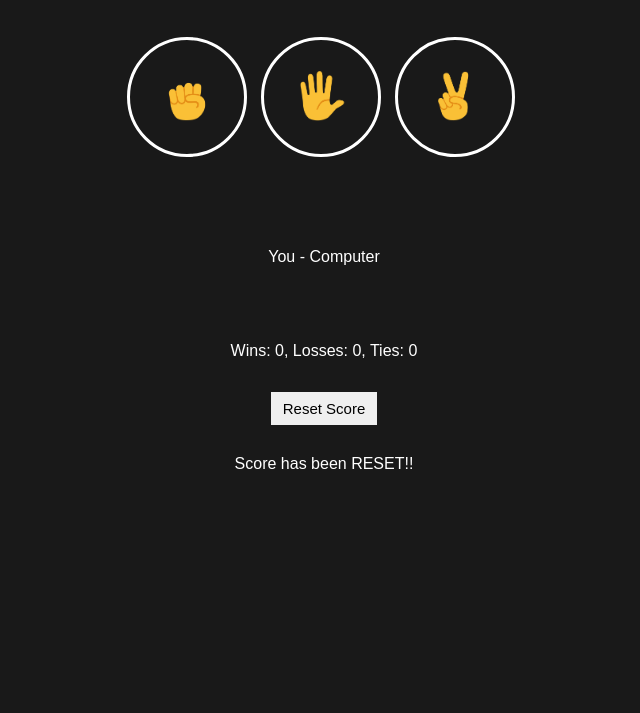
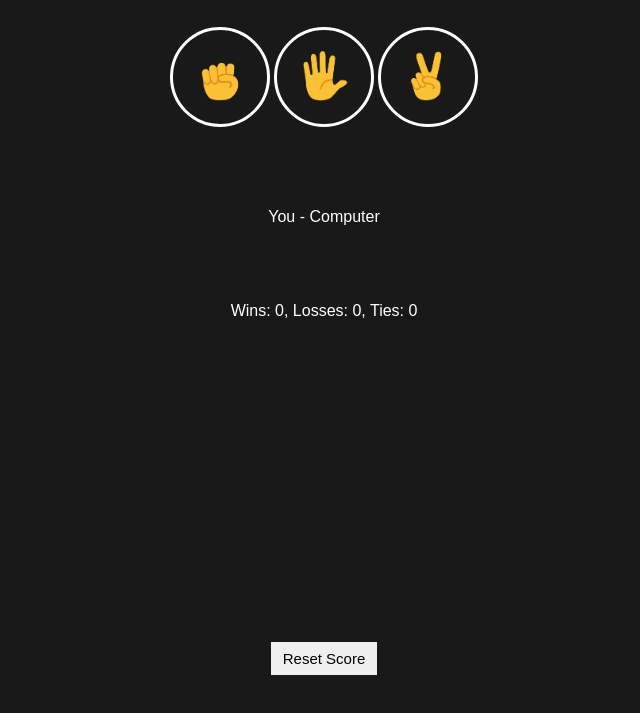
Before and after one commit to pratapaditya948/RPS-Game, a plain HTML site: page index.html in a window 1280 px wide. Both pictures are taken after a click on the button "Reset Score". Shown: the part 75-788 px from the top of the page, without its empty margins (316-956 px from the left). Drawn offline with Linux system fonts and the light colour scheme.

Commit message:
V1.1 few changes with the layout

```diff
--- a/Rock-Paper-Scissors.css
+++ b/Rock-Paper-Scissors.css
@@ -20,22 +20,15 @@ body {
   font-weight: bold;
 }
 
-.middle-section {
-  display: flex;
-  flex-direction: row;
-  justify-content: center;
-}
-
 .rock-button, .paper-button, .scissors-button {
   border: 3px solid white;
-  border-radius: 60px;
+  border-radius: 50px;
 
   background-color: rgb(25, 25, 25);
 
-  width: 120px;
-  height: 120px;
+  width: 100px;
+  height: 100px;
 
-  margin: 10px 10px 10px 4px;
   cursor: pointer;
 }
 
@@ -57,13 +50,14 @@ body {
   margin-bottom: 60px;
 }
 
+.reset-section {
+  position: absolute;
+  bottom: 50px;
+}
+
 .reset-button {
   border: none;
   font-size: 15px;
   padding: 8px 12px;
   cursor: pointer;
 }
-
-.reset-notif {
-  margin: 30px;
-}
--- a/Rock-Paper-Scissors.js
+++ b/Rock-Paper-Scissors.js
@@ -64,7 +64,6 @@ function playGame(myMove){
   computerMove = changeTextToEmoji(computerMove);
 
   updateScoreElements();
-  document.querySelector('.reset-notif').innerHTML = '';
 }
 
 function updateScoreElements(){
@@ -82,8 +81,7 @@ function resetScore(){
   userMove = '';
   computerMove ='';
   updateScoreElements();
-
-  document.querySelector('.reset-notif').innerHTML = 'Score has been RESET!!';
+  alert('Score has been reset');
 }
 
 function changeTextToEmoji(Move){
--- a/index.html
+++ b/index.html
@@ -32,11 +32,12 @@
       <p class="js-result"></p>
       <p class="js-moves-window"></p>
       <p class="js-score"></p>
+    </div>
 
+    <div class="reset-section">
       <button class="reset-button" onclick="resetScore();">
         Reset Score
       </button>
-      <p class="reset-notif"></p>
     </div>
   </div>
 
```
